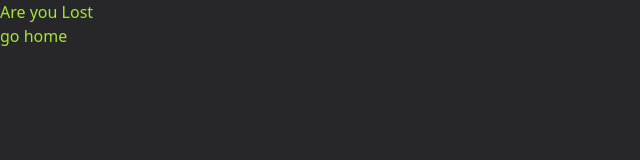
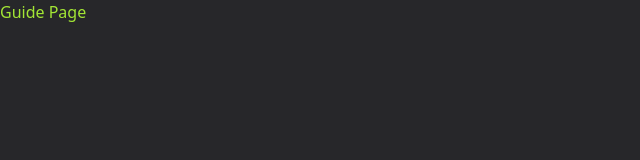
Before and after one commit to AhmadALi-glitch/-, a React (Vite) app: page /guide in a window 1280 px wide. Shown: the top 160 px of the page, without its empty margins (0-640 px from the left). Built offline with nearby package versions, Linux system fonts and the light colour scheme.

Commit message:
add guide page

```diff
--- a/src/main.jsx
+++ b/src/main.jsx
@@ -10,6 +10,7 @@ import Frame5Page from './pages/Frame5'
 import AccountProfilePage from './pages/AccountProfile'
 import WelcomePage from './pages/Welcome'
 import SignupPage from './pages/Signup'
+import GuidePage from './pages/Guide'
 
 const router = createBrowserRouter([
   {
@@ -41,6 +42,10 @@ const router = createBrowserRouter([
     path : "/signup",
     element : <SignupPage/>
   },
+  {
+    path : "/guide",
+    element : <GuidePage/>
+  },
 ]);
 
 ReactDOM.createRoot(document.getElementById('root')).render(
--- /dev/null
+++ b/src/pages/Guide.jsx
@@ -0,0 +1,9 @@
+
+
+export default function GuidePage() {
+    return (
+        <>
+            Guide Page
+        </>
+    )
+}
```
Also changed, not shown: 1 other file (tests, documents, lock files or other folders).
